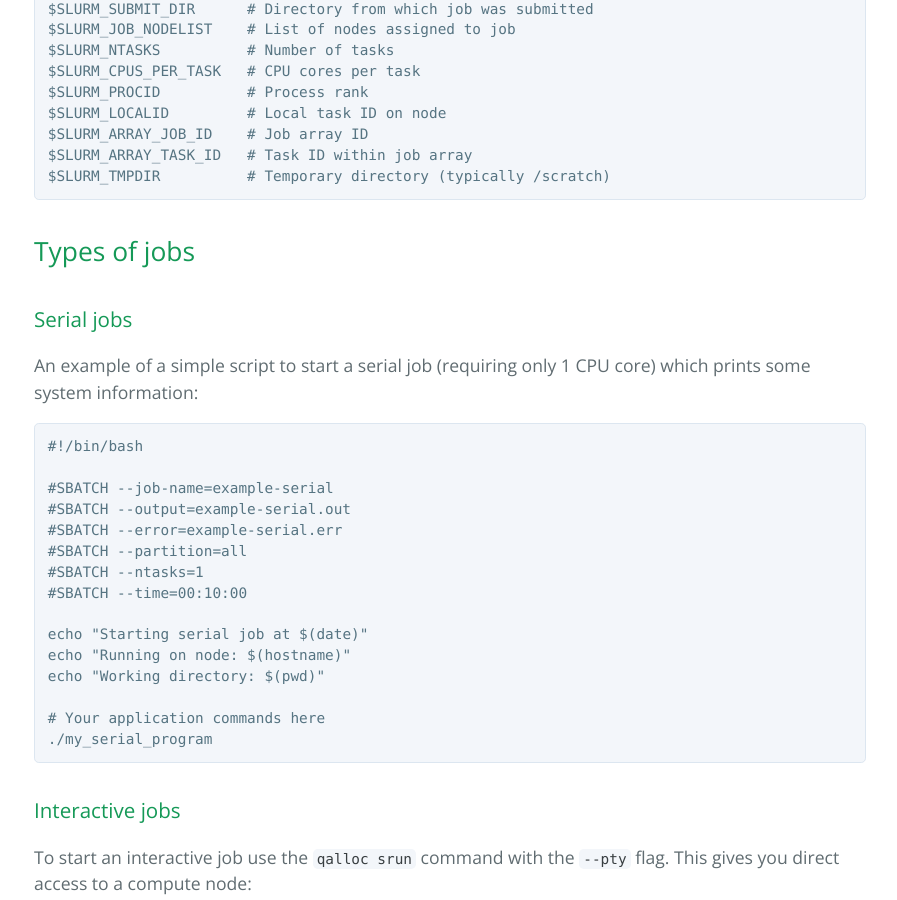
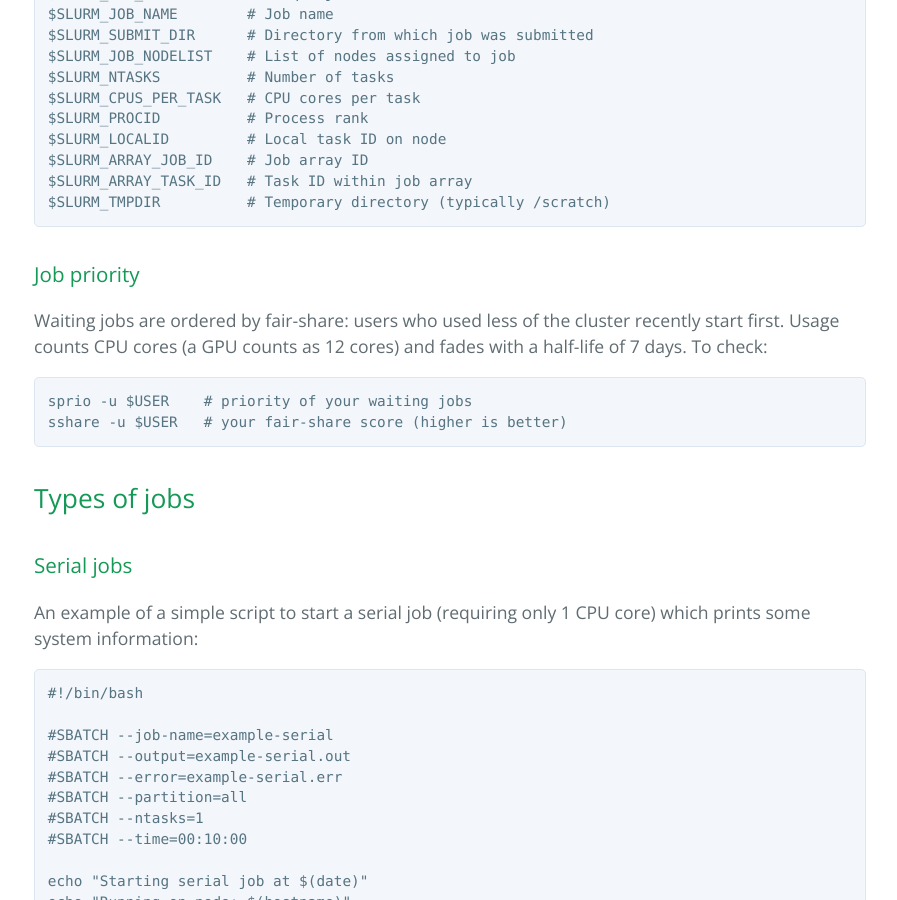
Before and after one commit to HybridScale/orthus, a Jekyll site: the page built from running.md, in a window 1280 px wide and 900 px high, scrolled down 4170 px. Shown: the whole window, without its empty margins (190-1087 px from the left). Built offline with Jekyll 4.4.1, drawn with Linux system fonts in a browser that asks for light colours; some of the changed text lies outside the part shown.

Commit message:
add job priority, gpu partition note and ZEL network access
Co-Authored-By: Claude Sonnet 5.5 <noreply@anthropic.com>

````diff
--- a/running.md
+++ b/running.md
@@ -14,6 +14,7 @@ order: 3
 3. [Running jobs](#running-jobs)
     - [Job description](#job-description)
     - [Slurm environment variables](#slurm-environment-variables)
+    - [Job priority](#job-priority)
 4. [Types of jobs](#types-of-jobs)
     - [Serial jobs](#serial-jobs)
     - [Interactive jobs](#interactive-jobs)
@@ -155,6 +156,14 @@ $SLURM_ARRAY_TASK_ID   # Task ID within job array
 $SLURM_TMPDIR          # Temporary directory (typically /scratch)
 ```
 
+### Job priority
+
+Waiting jobs are ordered by fair-share: users who used less of the cluster recently start first. Usage counts CPU cores (a GPU counts as 12 cores) and fades with a half-life of 7 days. To check:
+```bash
+sprio -u $USER    # priority of your waiting jobs
+sshare -u $USER   # your fair-share score (higher is better)
+```
+
 ## Types of jobs
 
 ### Serial jobs
@@ -294,7 +303,7 @@ srun --cpu-bind=cores ./my-hybrid-application
 
 ### GPU jobs
 
-GPU jobs require special resource allocation using the `--gres` flag. An example GPU job script that requires 1 CPU core and 2 GPU devices:
+GPU jobs require special resource allocation using the `--gres` flag. They run in the `gpu` partition automatically (you don't need to select it), which always keeps 4 CPU cores free so GPU jobs can start even when the CPU part is full. An example GPU job script that requires 1 CPU core and 2 GPU devices:
 
 ```bash
 #!/bin/bash
````
Also changed, not shown: access.md (+1 -0 lines).
